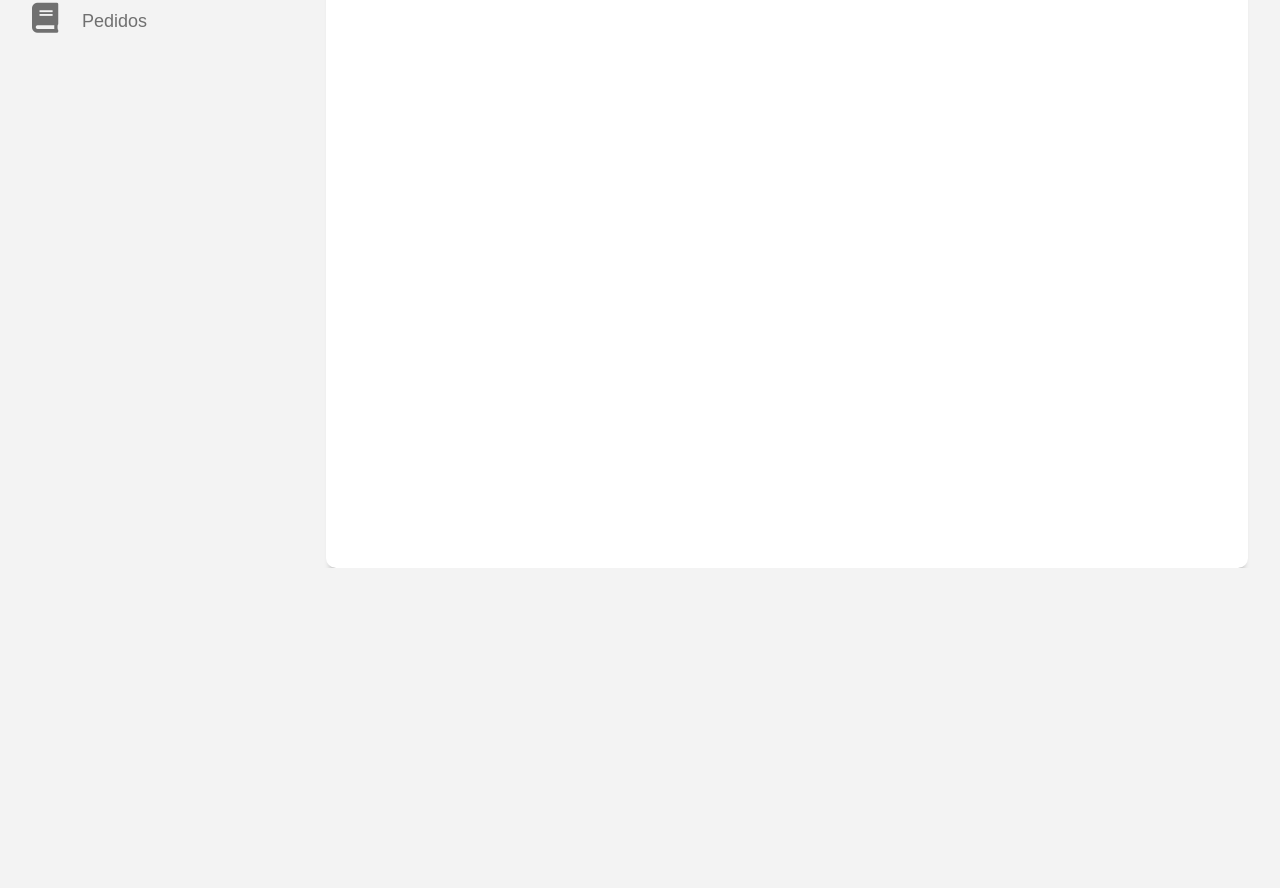
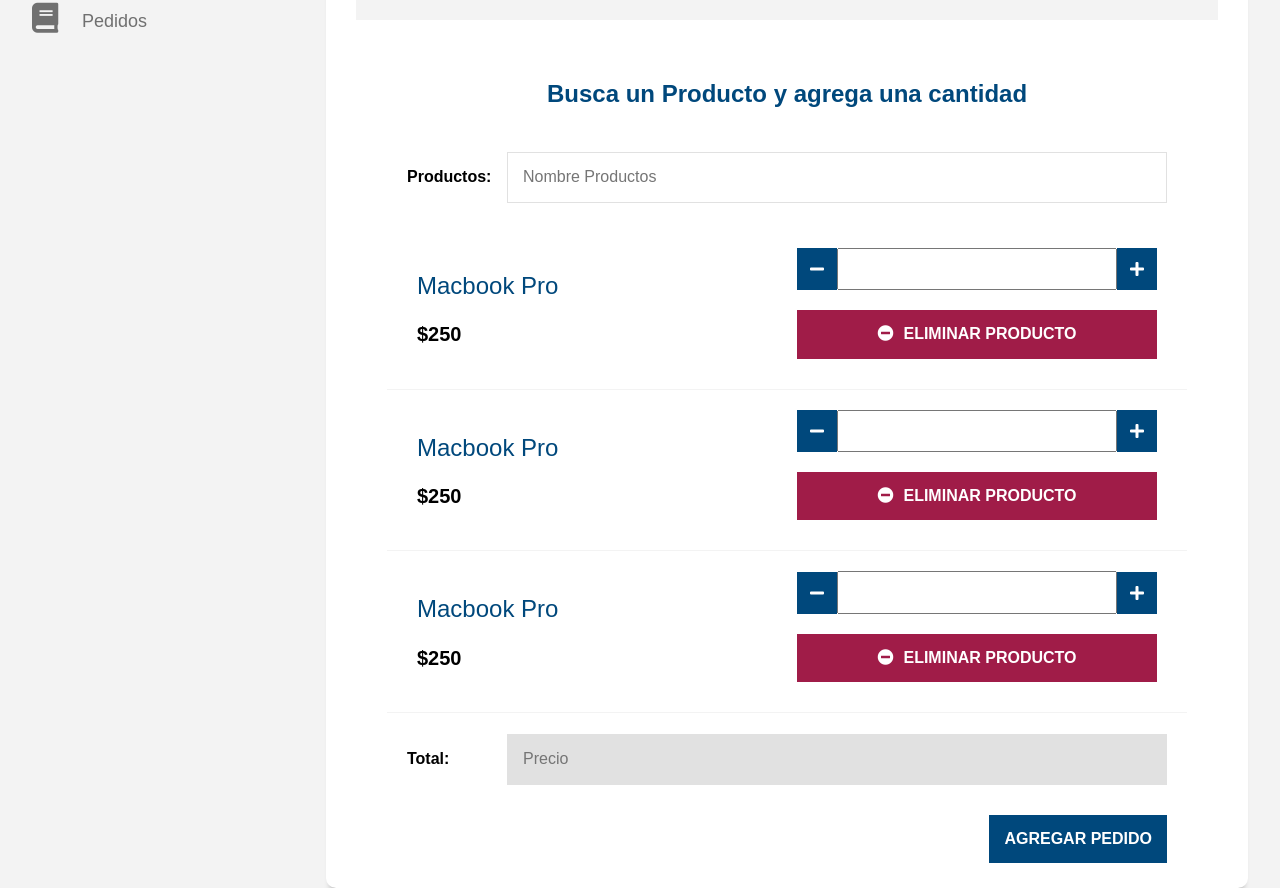
Before and after one commit to adriayc/node_bootcamp-jpt, a React (Create React App) app in the folder 76-nodereact_CreandoApp/client-api/: page /pedidos/nuevo/1 in a window 1280 px wide. Shown: the part 349-1237 px from the top of the page. Before the commit the page ends 917 px from the top, so only its background shows below. Built offline with nearby package versions, Linux system fonts and the light colour scheme; no server answers.

Commit message:
Agregando Contenido a Nuevos Pedidos

```diff
--- a/76-nodereact_CreandoApp/client-api/src/components/pedidos/NuevoPedido.js
+++ b/76-nodereact_CreandoApp/client-api/src/components/pedidos/NuevoPedido.js
@@ -1,6 +1,113 @@
+import { Fragment, useEffect, useState } from 'react';
+import { useParams } from 'react-router-dom';
+// Cliente Axios
+import clienteAxios from '../../config/axios';
+
 const NuevoPedido = () => {
+  // Obtener el ID (Query params)
+  const { clientId } = useParams();
+  // console.log(clientId);
+
+  // Hook useState
+  const [cliente, guardarCliente] = useState({});
+
+  // Hook useEffect
+  useEffect(() => {
+    // Obtener cliente de la API
+    const consultaAPI = async () => {
+      const clienteConsulta = await clienteAxios.get(`/clientes/${clientId}`);
+      // console.log(clienteConsulta.data);
+
+      // Guardar en el state
+      guardarCliente(clienteConsulta.data);
+    };
+
+    // Llamar a la funcion
+    consultaAPI();
+  }, []);
+
   return (
-    <h2>Nuevo Pedido</h2>
+    <Fragment>
+      <h2>Nuevo Pedido</h2>
+
+      <div className="ficha-cliente">
+        <h3>Datos de Cliente</h3>
+        <p>Nombre: {cliente.nombre} {cliente.apellido}</p>
+        <p>Telefono: {cliente.telefono}</p>
+      </div>
+
+      <form>
+        <legend>Busca un Producto y agrega una cantidad</legend>
+
+        <div className="campo">
+          <label>Productos:</label>
+          <input type="text" placeholder="Nombre Productos" name="productos" />
+        </div>
+
+        <ul className="resumen">
+          <li>
+            <div className="texto-producto">
+              <p className="nombre">Macbook Pro</p>
+              <p className="precio">$250</p>
+            </div>
+            <div className="acciones">
+              <div className="contenedor-cantidad">
+                <i className="fas fa-minus"></i>
+                <input type="text" name="cantidad" />
+                <i className="fas fa-plus"></i>
+              </div>
+              <button type="button" className="btn btn-rojo">
+                <i className="fas fa-minus-circle"></i>
+                Eliminar Producto
+              </button>
+            </div>
+          </li>
+
+          <li>
+            <div className="texto-producto">
+              <p className="nombre">Macbook Pro</p>
+              <p className="precio">$250</p>
+            </div>
+            <div className="acciones">
+              <div className="contenedor-cantidad">
+                <i className="fas fa-minus"></i>
+                <input type="text" name="cantidad" />
+                <i className="fas fa-plus"></i>
+              </div>
+              <button type="button" className="btn btn-rojo">
+                <i className="fas fa-minus-circle"></i>
+                Eliminar Producto
+              </button>
+            </div>
+          </li>
+
+          <li>
+            <div className="texto-producto">
+              <p className="nombre">Macbook Pro</p>
+              <p className="precio">$250</p>
+            </div>
+            <div className="acciones">
+              <div className="contenedor-cantidad">
+                <i className="fas fa-minus"></i>
+                <input type="text" name="cantidad" />
+                <i className="fas fa-plus"></i>
+              </div>
+              <button type="button" className="btn btn-rojo">
+                <i className="fas fa-minus-circle"></i>
+                Eliminar Producto
+              </button>
+            </div>
+          </li>
+        </ul>
+        <div className="campo">
+          <label>Total:</label>
+          <input type="number" name="precio" placeholder="Precio" readonly="readonly" />
+        </div>
+        <div className="enviar">
+          <input type="submit" className="btn btn-azul" value="Agregar Pedido" />
+        </div>
+      </form>
+    </Fragment>
   );
 }
 
```
